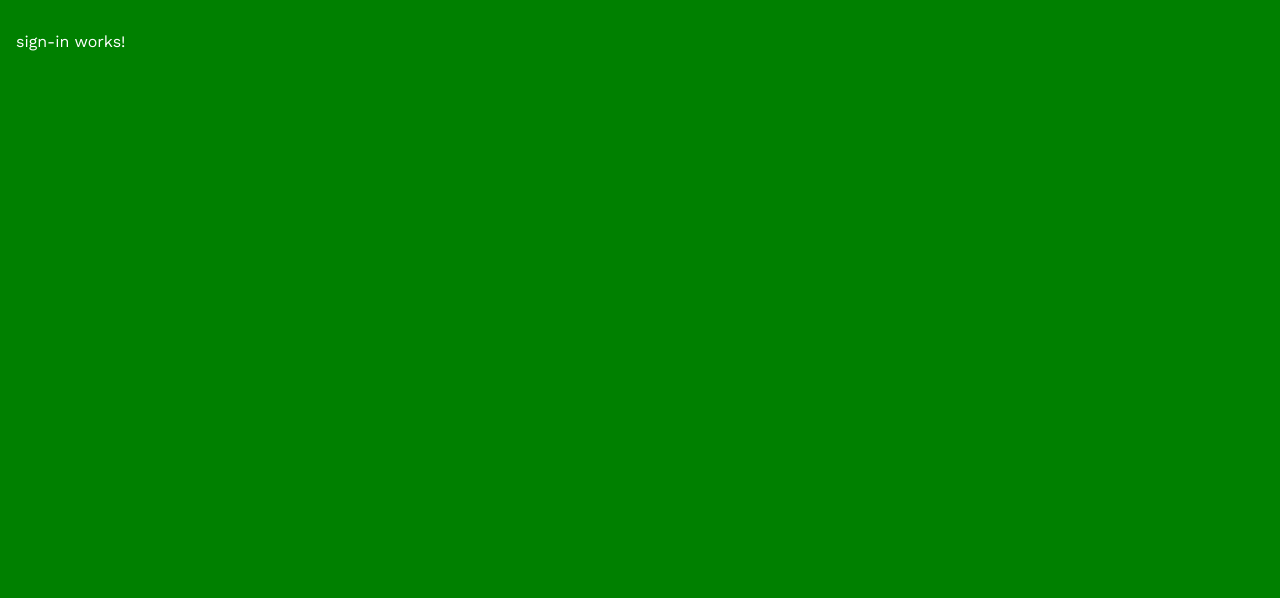
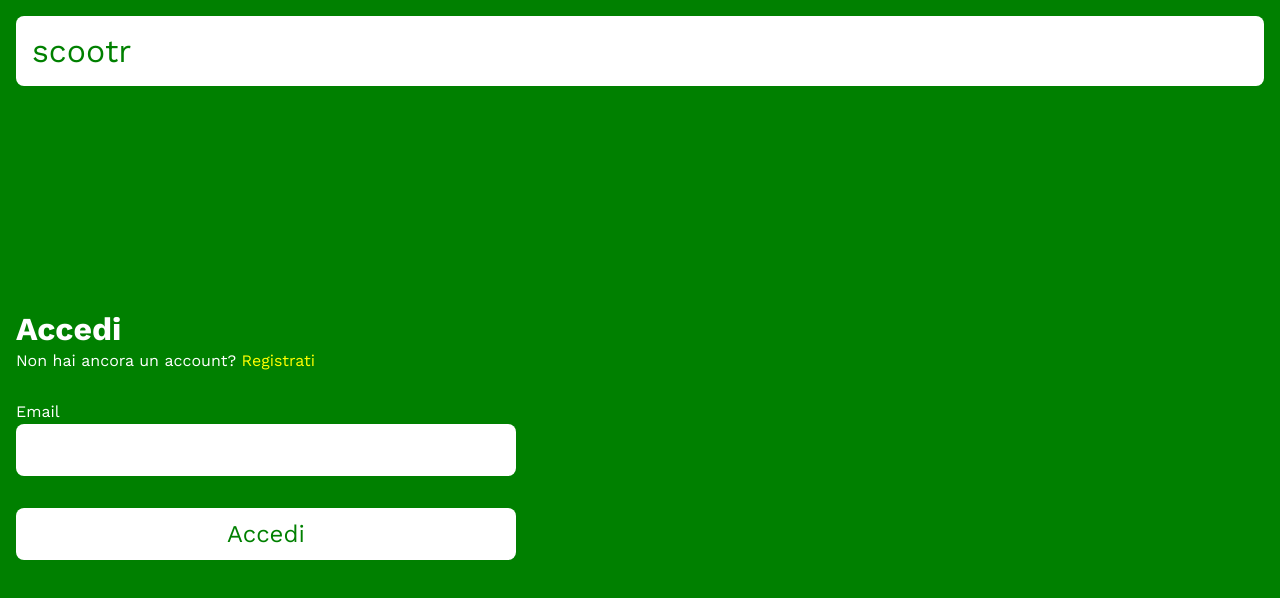
Before and after one commit to alex-sandri/scootr-ui, an Angular app: page /signin in a window 1280 px wide. Shown: the top 598 px of the page. Built offline with nearby package versions, Linux system fonts and the light colour scheme.

Commit message:
Implement sign in page

```diff
--- a/src/app/sign-in/sign-in.component.html
+++ b/src/app/sign-in/sign-in.component.html
@@ -1 +1,35 @@
-<p>sign-in works!</p>
+<app-header></app-header>
+
+<main>
+    <div *ngIf="showEmailSignInSuccessMessage" class="email-sign-in-success-msg">
+        <span>Riceverai a breve una email con un link per confermare questo accesso</span>
+    </div>
+    <form [formGroup]="form" (submit)="onSubmit($event)">
+        <div class="title">
+            <h1>Accedi</h1>
+            <p>
+                Non hai ancora un account?
+                <a routerLink="/signup">Registrati</a>
+            </p>
+        </div>
+        <label>
+            Email
+            <input
+                formControlName="email"
+
+                type="email"
+                name="email"
+                autocomplete="email"
+                required
+            >
+            <div class="errors">
+                <p *ngFor="let error of form.get('email')?.errors?.errors">
+                    {{ error.error }}
+                </p>
+            </div>
+        </label>
+        <button type="submit">
+            Accedi
+        </button>
+    </form>
+</main>
--- a/src/app/sign-in/sign-in.component.scss
+++ b/src/app/sign-in/sign-in.component.scss
@@ -0,0 +1,26 @@
+:host
+{
+    display: grid;
+    grid-template-areas:
+        "header"
+        "main";
+    grid-template-rows: max-content auto;
+    height: 100%;
+}
+
+main
+{
+    display: flex;
+    flex-direction: column;
+    justify-content: center;
+}
+
+.email-sign-in-success-msg
+{
+    color: var(--secondary-color);
+    background-color: var(--primary-color);
+    padding: 1rem;
+    border-radius: 0.5rem;
+    margin-bottom: 2rem;
+    max-width: 500px;
+}
--- a/src/app/sign-in/sign-in.component.ts
+++ b/src/app/sign-in/sign-in.component.ts
@@ -1,4 +1,8 @@
 import { Component } from '@angular/core';
+import { FormControl, FormGroup } from '@angular/forms';
+import { Router } from '@angular/router';
+import { ApiService } from '../services/api/api.service';
+import { AuthService } from '../services/auth/auth.service';
 
 @Component({
   selector: 'app-sign-in',
@@ -7,6 +11,60 @@ import { Component } from '@angular/core';
 })
 export class SignInComponent
 {
-  constructor()
+  public readonly form = new FormGroup({
+    email: new FormControl(),
+  });
+
+  public showEmailSignInSuccessMessage = false;
+
+  constructor(private api: ApiService, private auth: AuthService, private router: Router)
   {}
+
+  public async onSubmit(e: Event)
+  {
+    e.preventDefault();
+
+    const response = await this.api.signInWithEmail(
+      this.form.get("email")?.value ?? "",
+    );
+
+    Object.entries(this.form.controls).forEach(([ name, control ]) =>
+    {
+      control.setErrors({
+        errors: response.errors?.filter(e => e.field === name)
+      });
+    });
+
+    const { data } = response;
+
+    if (data)
+    {
+      this.showEmailSignInSuccessMessage = true;
+
+      const interval = setInterval(async () =>
+      {
+        const signInRequestResponse = await this.api.retrieveSignInRequest(data.id);
+
+        if (signInRequestResponse.status === 403)
+        {
+          clearInterval(interval);
+
+          return;
+        }
+
+        const session = signInRequestResponse.data?.session;
+
+        if (session)
+        {
+          clearInterval(interval);
+
+          localStorage.setItem("session.id", session.id);
+
+          this.auth.user = session.user;
+
+          this.router.navigateByUrl("/");
+        }
+      }, 1000);
+    }
+  }
 }
```
